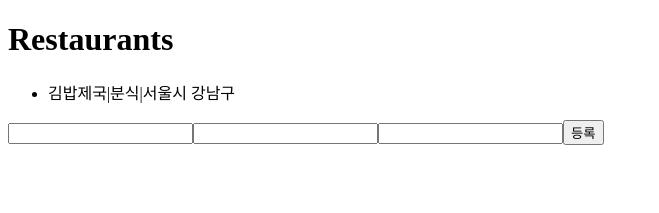
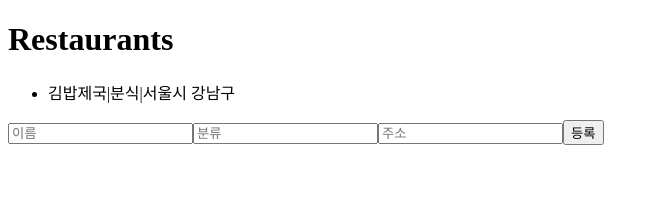
Before and after one commit to xunxee/react-codeSoom-assignments, a React app: page / in a window 1280 px wide. Shown: the top 213 px of the page, without its empty margins (0-659 px from the left). Built offline with nearby package versions, Linux system fonts and the light colour scheme.

Commit message:
RestaurantForm의 input 태그의 placeholder 추가

```diff
--- a/src/4주차과제2/RestaurantForm.jsx
+++ b/src/4주차과제2/RestaurantForm.jsx
@@ -12,18 +12,21 @@ export default function RestaurantForm({
     <div>
       <input
         type="text"
+        placeholder="이름"
         name="name"
         value={restaurant.name}
         onChange={handleChange}
       />
       <input
         type="text"
+        placeholder="분류"
         name="category"
         value={restaurant.category}
         onChange={handleChange}
       />
       <input
         type="text"
+        placeholder="주소"
         name="address"
         value={restaurant.address}
         onChange={handleChange}
```
